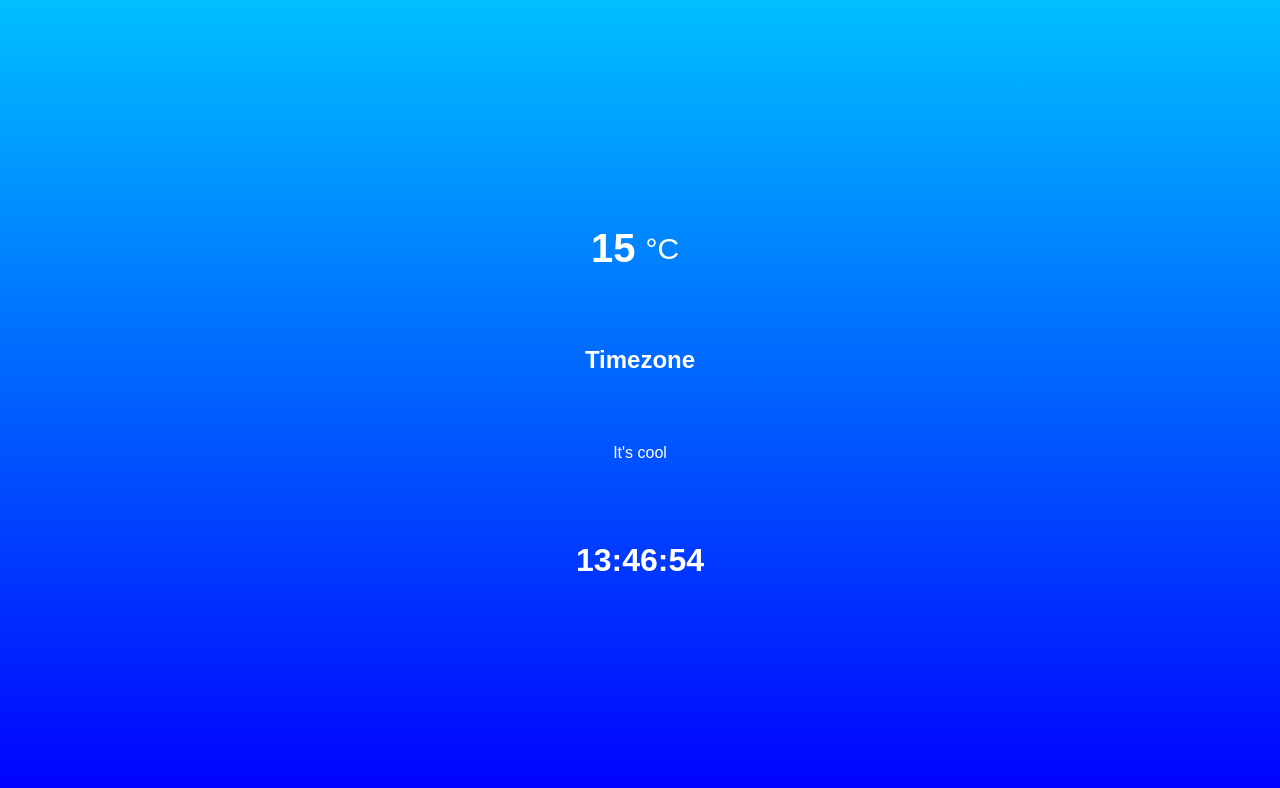
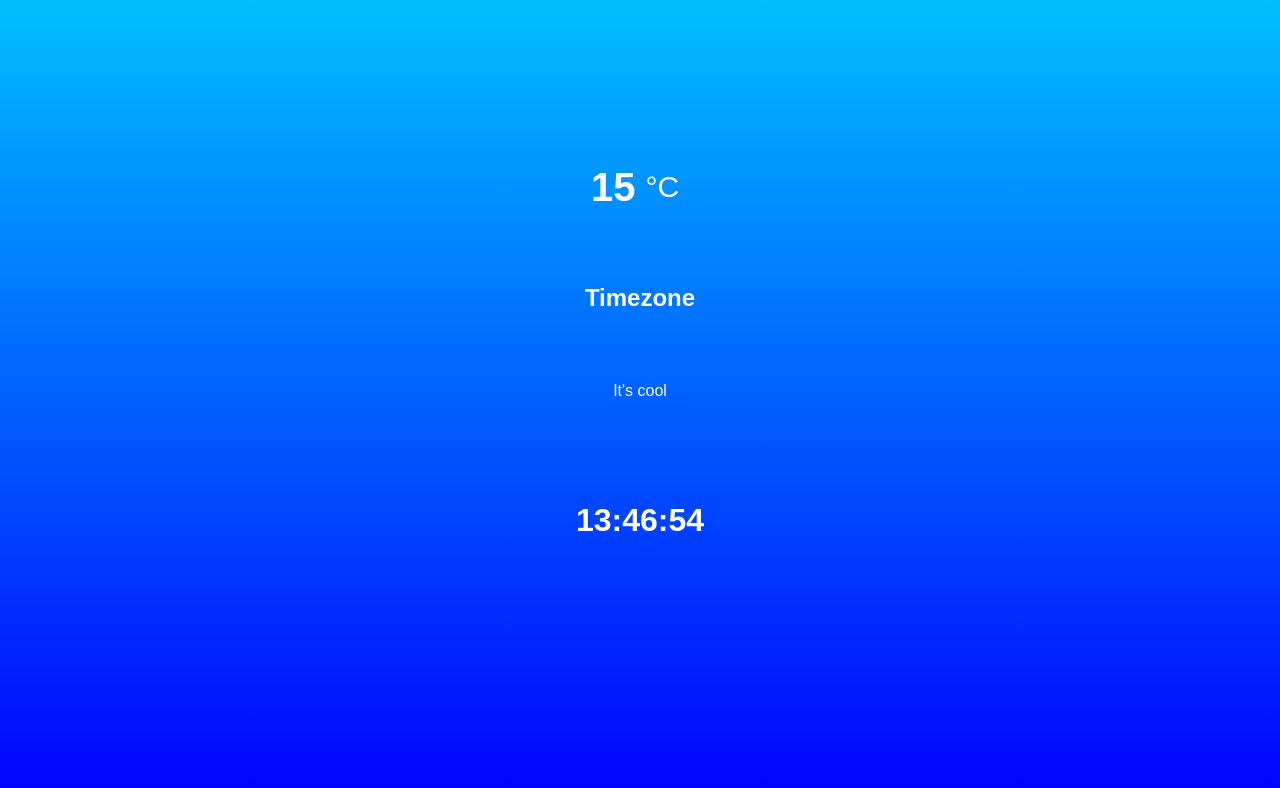
Before and after one commit to anton-ch89/weatherMonitor, a plain HTML site: page index.html in a window 1280 px wide. Drawn offline with Linux system fonts and the light colour scheme.

Commit message:
Погода

```diff
--- a/style.css
+++ b/style.css
@@ -27,7 +27,8 @@ body {
 }
 
 .location,
-.temperature {
+.temperature,
+.date {
     height: 30vh;
     width: 50%;
     display: flex;
@@ -39,9 +40,6 @@ body {
     flex-direction: column;
 }
 
-.date {
-    margin-top: 10vh;
-}
 
 .value-section {
     display: flex;
```
